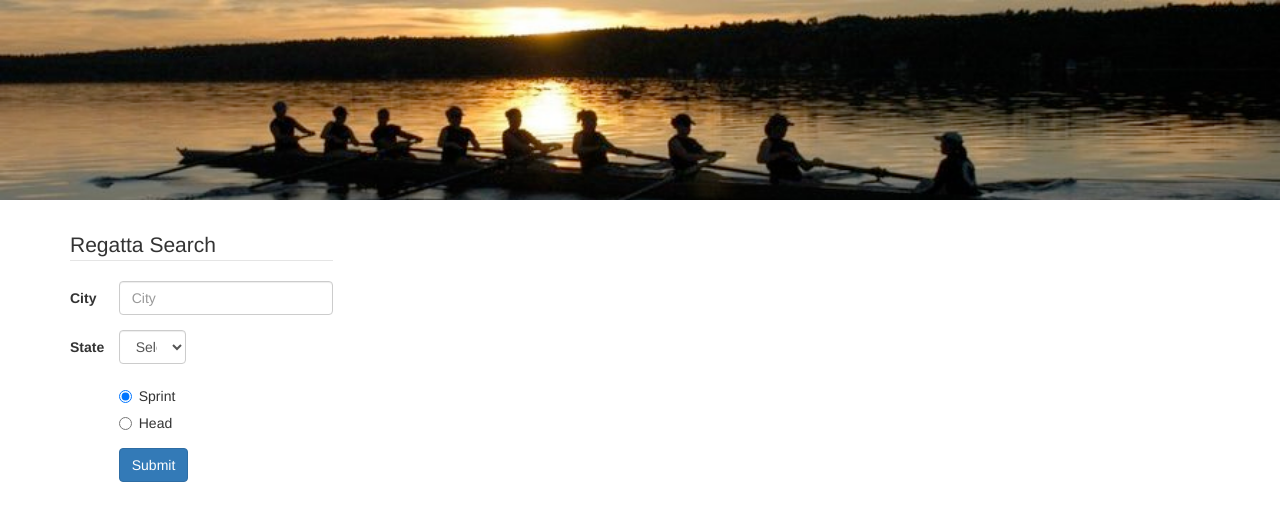
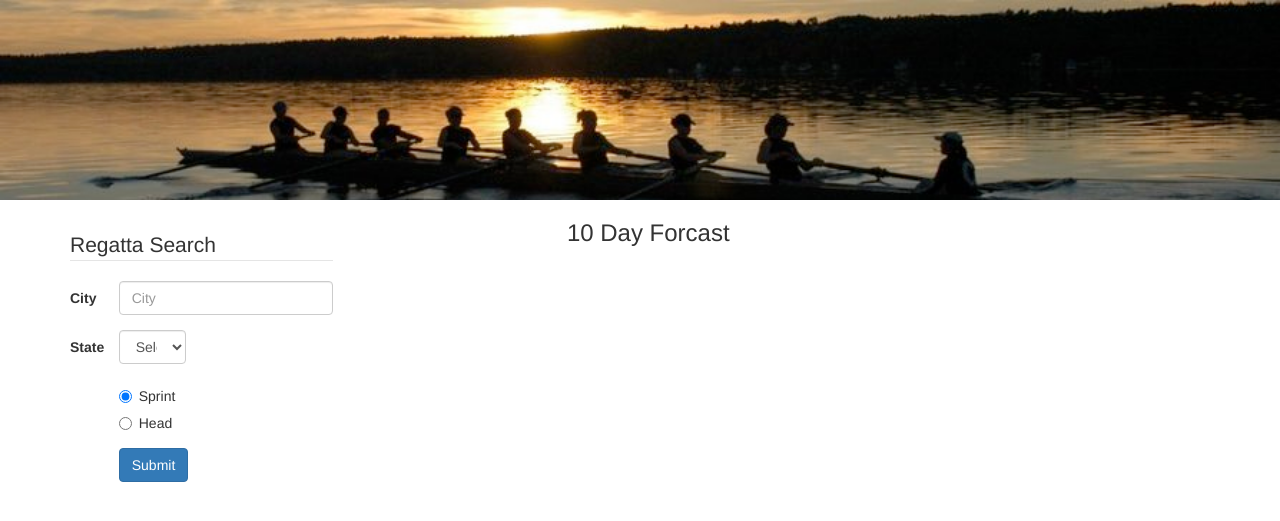
Before and after one commit to pupxx/Regatta-Weather-Search, a PHP site: page / in a window 1280 px wide. Shown: the top 521 px of the page. Run offline with PHP 8.4, Linux system fonts and the light colour scheme; some libraries are stand-ins or nearby versions.

Commit message:
current 10 day forecast icons and day and date append to the document.

```diff
--- a/index.html
+++ b/index.html
@@ -31,20 +31,20 @@
 
   <main class="container">
     <section class="row first-row">
-      <form id="regatta-search-form" class="form-horizontal col-sm-3">
+      <form id="regatta-search-form" class="form-horizontal col-xs-3">
         <fieldset>
           <legend>Regatta Search</legend>
           <div class="form-group">
-            <label for="city" class="col-lg-2 control-label">City</label>
-            <div class="col-lg-10">
-              <input type="text" class="form-control col-md-3" id="city" placeholder="City">
+            <label for="city" class="col-xs-2 control-label">City</label>
+            <div class="col-xs-10">
+              <input type="text" class="form-control col-xs-3" id="city" placeholder="City">
             </div>
           </div>
 
           <div class="form-group">
-            <label for="states" class="col-sm-2 control-label">State</label>
-            <div class="col-md-4">
-              <select class="form-control col-md-3" id="states">
+            <label for="states" class="col-xs-2 control-label">State</label>
+            <div class="col-xs-4">
+              <select class="form-control col-xs-3" id="states">
                 <option default value="Select">
                   Select</option>
                   <option value="AL">AL</option>
@@ -103,7 +103,7 @@
           </div>
 
           <div class="form-group">
-            <label class="col-sm-2 control-label"></label>
+            <label class="col-xs-2 control-label"></label>
             <div class="col-sm-10">
               <div class="radio">
                 <label>
@@ -122,20 +122,37 @@
           </div>
 
           <div class="form-group">
-            <div class="col-lg-10 col-lg-offset-2">
+            <div class="col-xs-10 col-xs-offset-2">
               <button type="submit" class="btn btn-primary">Submit</button>
             </div>
           </div>
 
         </fieldset>
       </form>
+      <div class="col-xs-9">
+
+        <section class="row">
+          <div class="col-xs-offset-3">
+            <h3>10 Day Forcast</h3>
+          </div>
+        </section>
+
+        <section class=" row weatherWrapper">
+          <!-- weather images get appended here -->
+        </section>
+
+        <section class="row weatherDetail">
+
+        </section>
+
+      </div>
     </section>
 
     <section class="row">
-      <section class="spinner col-lg-offset-1">
+      <section class="spinner col-xs-offset-1">
         <i class="fa fa-refresh fa-spin fa-3x fa-fw spinner"></i>
       </section>
-      <section id="response-wrapper" class="api-responses col-md-3">
+      <section id="response-wrapper" class="api-responses col-xs-3">
 
         <!-- Appended div's go here -->
 
--- a/main.css
+++ b/main.css
@@ -14,9 +14,12 @@ main{
   margin: auto;
 }
 
-#regatta-search-form{
+#regatta-search-form,
+.weatherWrapper{
   margin-top: 30px;
 }
+
+
 
 .response{
   margin-top: 15px;
@@ -40,3 +43,7 @@ h5.col-sm-11{
   text-decoration: underline;
   padding: 0;
 }
+
+a{
+  cursor: pointer;
+}
--- a/main.js
+++ b/main.js
@@ -76,11 +76,10 @@ $('form').on('submit', function(e){
                     }
 
                   }
-
                   allDates =[];
                   $('#response-wrapper').append(
                   `<section class="row response">
-                    <h5 class="col-sm-11"><a class="name" data-lat="${$regattaLat}" data-lng="${$regattaLng}">${$regattaName}</a></h5>
+                    <h5><a class="name" data-date="${$dates}">${$regattaName}</a></h5>
                     <h6>Date: ${$dates}</h6>
                     <h6>Venue: ${$regattaVenue}</h6>
                   </section>`).hide().fadeIn(1000);
@@ -92,8 +91,23 @@ $('form').on('submit', function(e){
                     url:
                      `http://api.wunderground.com/api/98df7348c668dee6/forecast10day/q/${$state}/${$city}.json`,
                     method: 'Get'
-                  }).then(function(data){
-                    console.log(data);
+                  }).then(function(forecast){
+                    console.log(forecast);
+                    var $tenDayForecast = forecast.forecast.simpleforecast.forecastday;
+                    for(var i in $tenDayForecast){
+                      $icon = $tenDayForecast[i].icon_url;
+                      $day = $tenDayForecast[i].date.weekday_short;
+                      $calendarDate = $tenDayForecast[i].date.day;
+                      console.log($day);
+
+                      $('.weatherWrapper').append(`
+                      <section class="weatherDay col-xs-1">
+                        <img src="${$icon}" alt="">
+                        <section>${$day}</section>
+                        <section>${$calendarDate}</section>
+                      </section>`);
+                    }
+
                   }).catch(function(error){
                     alert('error', error);
                   });
```
